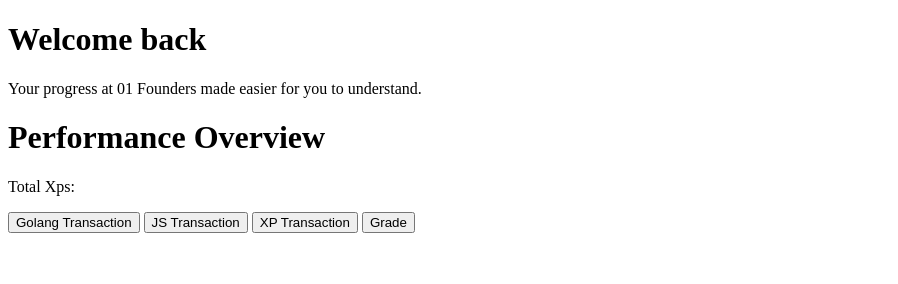
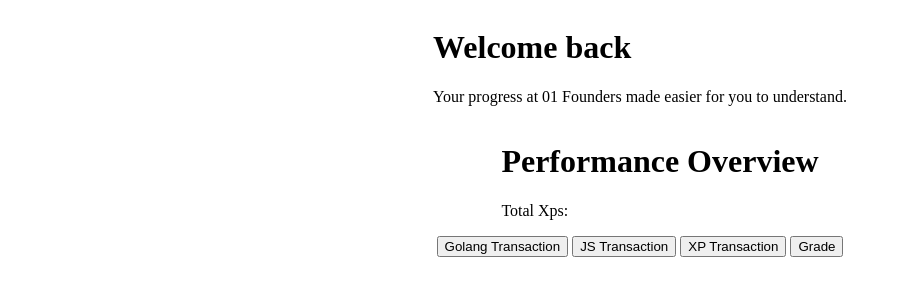
Before and after one commit to eediallo/graphql, a website with bundled scripts: page dashboard.html in a window 1280 px wide. Shown: the whole page, without its empty margins (0-898 px from the left). Built offline with nearby package versions, Linux system fonts and the light colour scheme.

Commit message:
feat: update CSS for profile and transactions containers to improve layout and spacing

```diff
--- a/UI/style.css
+++ b/UI/style.css
@@ -1,9 +1,29 @@
+body{
+  display: flex;
+  flex-direction: column;
+  align-items: center;
+}
+
+
+#profile-container{
+  display: flex;
+  flex-direction: row;
+  flex-wrap: wrap;
+  max-width: 100%;
+  gap: 40px;
+}
+/* #profile-container{
+  max-width: 700px;
+  margin: 0 auto;
+} */
+
 #transactions-container{
     display: flex;
     flex-direction: row;
     flex-wrap: wrap;
     max-width: 100%;
-    justify-content: space-evenly;
+    gap: 40px;
+    margin-top: 30px;
 }
 
 
```
